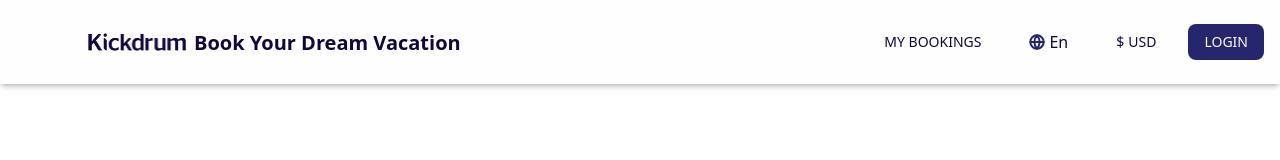
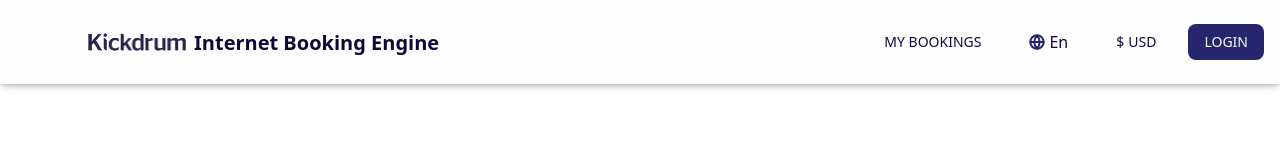
Before and after one commit to GaganChKick6378/RizzlersFrontend, a React (Vite) app in the folder frontend/: page /my-bookings in a window 1280 px wide. Shown: the top 160 px of the page. Built offline with nearby package versions, Linux system fonts and the light colour scheme; no server answers.

Commit message:
WIP: Used API to fetch data

```diff
--- a/frontend/src/AppContent.tsx
+++ b/frontend/src/AppContent.tsx
@@ -1,10 +1,12 @@
 import { BrowserRouter as Router, Routes, Route } from "react-router-dom";
-import { useSelector} from "react-redux";
+import { useSelector, useDispatch } from "react-redux";
+import { useEffect } from "react";
 import Header from "./components/Header";
 import Footer from "./components/Footer";
 import MyBookings from "./pages/MyBookings";
 import Home from "./pages/Home";
 import "./utils/sentry";
+import { fetchLandingConfig } from "./redux/slices/landingConfigSlice";
 
 import { IntlProvider } from "react-intl";
 import { RootState } from "./redux/store";
@@ -32,7 +34,12 @@ const messages: Record<string, MessageFormat> = {
 };
 
 export const AppContent = () => {
+  const dispatch = useDispatch();
   const language = useSelector((state: RootState) => state.header.language);
+
+  useEffect(() => {
+    dispatch(fetchLandingConfig(1)); // Fetch config for tenant ID 1 when app loads
+  }, [dispatch]);
 
   let locale: string;
 
--- a/frontend/src/components/Header.tsx
+++ b/frontend/src/components/Header.tsx
@@ -89,7 +89,7 @@ const Header = () => {
         <img
           src={config?.header_logo.url || image1}
           alt={config?.header_logo.alt || "Logo"}
-          className="w-[103.04px] h-[30px] cursor-pointer ml-4 md:ml-[70px]"
+          className="w-[103.04px] h-[30px] cursor-pointer ml-4 md:ml-[70px] [filter:brightness(0)_saturate(100%)_invert(8%)_sepia(98%)_saturate(1062%)_hue-rotate(223deg)_brightness(97%)_contrast(88%)]"
           onClick={() => navigate('/')}
         />
         <span className="text-[#130739] font-lato font-bold text-[20px] leading-[130%] tracking-[0px] md:ml-[5px] md:mt-[2px]">
--- a/frontend/src/data/landingConfig.ts
+++ b/frontend/src/data/landingConfig.ts
@@ -1,21 +1,19 @@
-import image1 from '../assets/image1.png';
-import IBEBackground from '../assets/IBE_Background.jpeg';
 import { LandingConfig } from '@/interfaces/landingConfig.interface';
 
-export const landingConfigData: Record<number, LandingConfig> = {
-  1: {
+// Fallback data in case the API fails
+export const fallbackLandingConfig: LandingConfig = {
   tenantId: 1,
   page: "landing",
   header_logo: {
     alt: "Resort Logo",
-      url: image1  // Keep using local image
+    url: ""
   },
   page_title: {
-      text: "Book Your Dream Vacation"
+    text: "Internet Booking Engine"
   },
   banner_image: {
     alt: "Beach Resort",
-      url: IBEBackground  // Keep using local image
+    url: ""
   },
   length_of_stay: {
     max: 30,
@@ -32,11 +30,7 @@ export const landingConfigData: Record<number, LandingConfig> = {
   },
   accessibility_options: {
     show: true,
-      options: [
-        "wheelchair",
-        "hearing",
-        "visual"
-      ]
+    options: ["wheelchair", "hearing", "visual"]
   },
   number_of_rooms: {
     max: 5,
@@ -52,219 +46,7 @@ export const landingConfigData: Record<number, LandingConfig> = {
       guestType: "adult",
       minAge: 18,
       maxAge: 999
-      },
-      {
-        id: 2,
-        description: "Teens (13-17)",
-        isActive: true,
-        maxCount: 3,
-        guestType: "teen",
-        minAge: 13,
-        maxAge: 17
-      },
-      {
-        id: 3,
-        description: "Kids (0-12)",
-        isActive: true,
-        maxCount: 2,
-        guestType: "kid",
-        minAge: 0,
-        maxAge: 12
     }
   ],
-    properties: [
-      {
-        id: 1,
-        property_id: 1,
-        property_name: "Team 1 Hotel",
-        property_address: "Kickdrum",
-        contact_number: "123456789",
-        is_assigned: false
-      },
-      {
-        id: 2,
-        property_id: 2,
-        property_name: "Team 2 Hotel",
-        property_address: "Kickdrum",
-        contact_number: "123456789",
-        is_assigned: false
-      },
-      {
-        id: 3,
-        property_id: 3,
-        property_name: "Team 3 Hotel",
-        property_address: "Kickdrum",
-        contact_number: "123456789",
-        is_assigned: false
-      },
-      {
-        id: 4,
-        property_id: 4,
-        property_name: "Team 4 Hotel",
-        property_address: "Kickdrum",
-        contact_number: "123456789",
-        is_assigned: false
-      },
-      {
-        id: 5,
-        property_id: 5,
-        property_name: "Team 5 Hotel",
-        property_address: "Kickdrum",
-        contact_number: "123456789",
-        is_assigned: false
-      },
-      {
-        id: 6,
-        property_id: 6,
-        property_name: "Team 6 Hotel",
-        property_address: "Kickdrum",
-        contact_number: "123456789",
-        is_assigned: false
-      },
-      {
-        id: 7,
-        property_id: 7,
-        property_name: "Team 7 Hotel",
-        property_address: "Kickdrum",
-        contact_number: "123456789",
-        is_assigned: false
-      },
-      {
-        id: 8,
-        property_id: 8,
-        property_name: "Team 8 Hotel",
-        property_address: "Kickdrum",
-        contact_number: "123456789",
-        is_assigned: false
-      },
-      {
-        id: 9,
-        property_id: 9,
-        property_name: "Team 9 Hotel",
-        property_address: "Kickdrum",
-        contact_number: "123456789",
-        is_assigned: false
-      },
-      {
-        id: 10,
-        property_id: 10,
-        property_name: "Team 10 Hotel",
-        property_address: "Kickdrum",
-        contact_number: "123456789",
-        is_assigned: true
-      },
-      {
-        id: 11,
-        property_id: 11,
-        property_name: "Team 11 Hotel",
-        property_address: "Kickdrum",
-        contact_number: "123456789",
-        is_assigned: false
-      },
-      {
-        id: 12,
-        property_id: 12,
-        property_name: "Team 12 Hotel",
-        property_address: "Kickdrum",
-        contact_number: "123456789",
-        is_assigned: false
-      },
-      {
-        id: 13,
-        property_id: 13,
-        property_name: "Team 13 Hotel",
-        property_address: "Kickdrum",
-        contact_number: "123456789",
-        is_assigned: false
-      },
-      {
-        id: 14,
-        property_id: 14,
-        property_name: "Team 14 Hotel",
-        property_address: "Kickdrum",
-        contact_number: "123456789",
-        is_assigned: false
-      },
-      {
-        id: 15,
-        property_id: 15,
-        property_name: "Team 15 Hotel",
-        property_address: "Kickdrum",
-        contact_number: "123456789",
-        is_assigned: false
-      },
-      {
-        id: 16,
-        property_id: 16,
-        property_name: "Team 16 Hotel",
-        property_address: "Kickdrum",
-        contact_number: "123456789",
-        is_assigned: false
-      },
-      {
-        id: 17,
-        property_id: 17,
-        property_name: "Team 17 Hotel",
-        property_address: "Kickdrum",
-        contact_number: "123456789",
-        is_assigned: false
-      },
-      {
-        id: 18,
-        property_id: 18,
-        property_name: "Team 18 Hotel",
-        property_address: "Kickdrum",
-        contact_number: "123456789",
-        is_assigned: false
-      },
-      {
-        id: 19,
-        property_id: 19,
-        property_name: "Team 19 Hotel",
-        property_address: "Kickdrum",
-        contact_number: "123456789",
-        is_assigned: false
-      },
-      {
-        id: 20,
-        property_id: 20,
-        property_name: "Team 20 Hotel",
-        property_address: "Kickdrum",
-        contact_number: "123456789",
-        is_assigned: false
-      },
-      {
-        id: 21,
-        property_id: 21,
-        property_name: "Team 21 Hotel",
-        property_address: "Kickdrum",
-        contact_number: "123456789",
-        is_assigned: false
-      },
-      {
-        id: 22,
-        property_id: 22,
-        property_name: "Team 22 Hotel",
-        property_address: "Kickdrum",
-        contact_number: "123456789",
-        is_assigned: false
-      },
-      {
-        id: 23,
-        property_id: 23,
-        property_name: "Team 23 Hotel",
-        property_address: "Kickdrum",
-        contact_number: "123456789",
-        is_assigned: false
-      },
-      {
-        id: 24,
-        property_id: 24,
-        property_name: "Team 24 Hotel",
-        property_address: "Kickdrum",
-        contact_number: "123456789",
-        is_assigned: false
-      }
-    ]
-  }
+  properties: []
 };
--- a/frontend/src/data/propertiesData.ts
+++ b/frontend/src/data/propertiesData.ts
@@ -1,5 +1,4 @@
 import { PropertyData, PropertiesData } from "@/interfaces/propertyRate.interface";
-import { landingConfigData } from './landingConfig';
 
 // Helper function to generate dummy rates
 const generateDummyRates = (startDate: Date, numDays: number, baseRate: number) => {
@@ -22,21 +21,18 @@ const generateDummyRates = (startDate: Date, numDays: number, baseRate: number)
   return rates;
 };
 
-// Get properties from landing config
-const configProperties = landingConfigData[1].properties;
-
 // Create properties data with rates
 export const propertiesData: PropertiesData = {
   "property1": {
     propertyId: 1,
-    property_name: configProperties[0].property_name,
-    rates: Array.from({ length: 122 }).map((_, i) => { // 122 days from Mar 1 to Jun 30
+    property_name: "Team 1 Hotel",
+    rates: Array.from({ length: 122 }).map((_, i) => {
       const date = new Date(2025, 2, 1); // March 1, 2025
       date.setDate(date.getDate() + i);
       const isWeekend = date.getDay() === 0 || date.getDay() === 6;
       const base_rate = isWeekend ? 150.0 : 120.0;
-      const has_promotion = Math.random() > 0.7; // 30% chance of promotion
-      const price_factor = has_promotion ? 0.2 : 0; // 20% discount when promotion is active
+      const has_promotion = Math.random() > 0.7;
+      const price_factor = has_promotion ? 0.2 : 0;
       return {
         date: date.toISOString().split('T')[0],
         minimum_rate: base_rate,
@@ -48,12 +44,12 @@ export const propertiesData: PropertiesData = {
   },
   "property2": {
     propertyId: 2,
-    property_name: configProperties[1].property_name,
+    property_name: "Team 2 Hotel",
     rates: generateDummyRates(new Date(2025, 2, 1), 90, 80)
   },
   "property3": {
     propertyId: 3,
-    property_name: configProperties[2].property_name,
+    property_name: "Team 3 Hotel",
     rates: generateDummyRates(new Date(2025, 2, 1), 90, 100)
   }
 };
--- a/frontend/src/pages/Home.tsx
+++ b/frontend/src/pages/Home.tsx
@@ -8,14 +8,29 @@ import { Property } from "@/interfaces/landingConfig.interface";
 
 const Home: React.FC = () => {
   const [selectedPropertyData, setSelectedPropertyData] = useState<PropertyData | undefined>(undefined);
-  const config = useSelector((state: RootState) => state.landingConfig.config);
+  const { config, loading, error } = useSelector((state: RootState) => state.landingConfig);
 
   const handlePropertyChange = (event: React.ChangeEvent<HTMLSelectElement>) => {
     const selectedId = Number(event.target.value);
-    // Get the property data from propertiesData using the selected ID
     const propertyData = propertiesData[`property${selectedId}`];
     setSelectedPropertyData(propertyData);
   };
+
+  if (loading) {
+    return (
+      <div className="flex justify-center items-center h-screen">
+        <div className="animate-spin rounded-full h-32 w-32 border-b-2 border-gray-900"></div>
+      </div>
+    );
+  }
+
+  if (error) {
+    return (
+      <div className="flex justify-center items-center h-screen text-red-600">
+        Error: {error}
+      </div>
+    );
+  }
 
   if (!config) return null;
 
```
Also changed, not shown: frontend/src/redux/slices/landingConfigSlice.ts (+40 -3 lines). Lines whose indentation alone changed are shown as unchanged.
